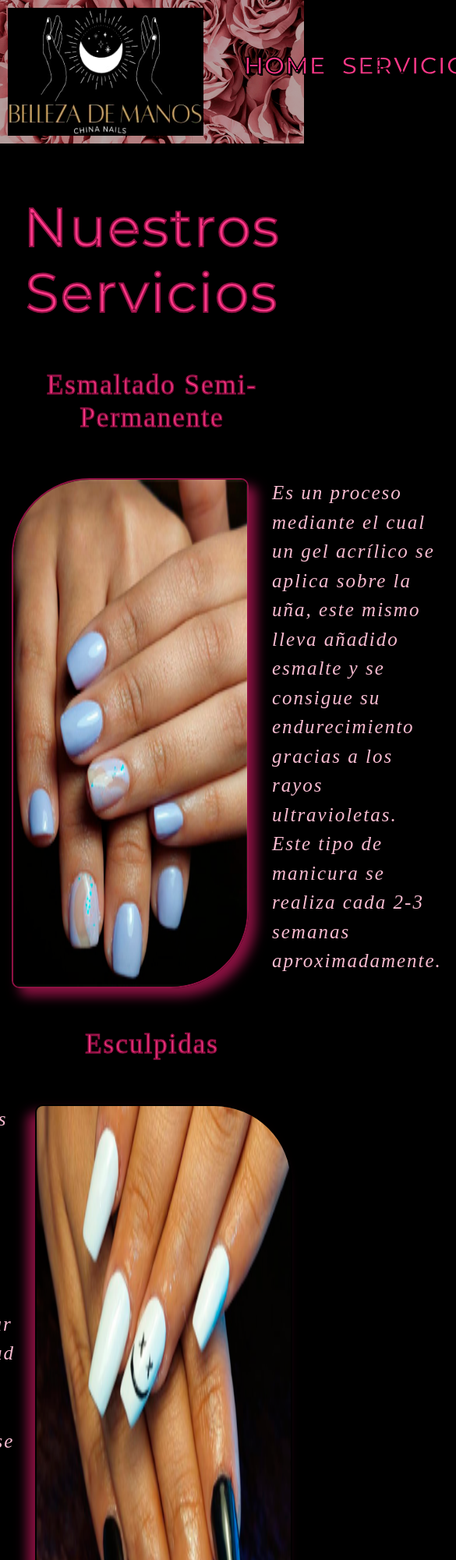
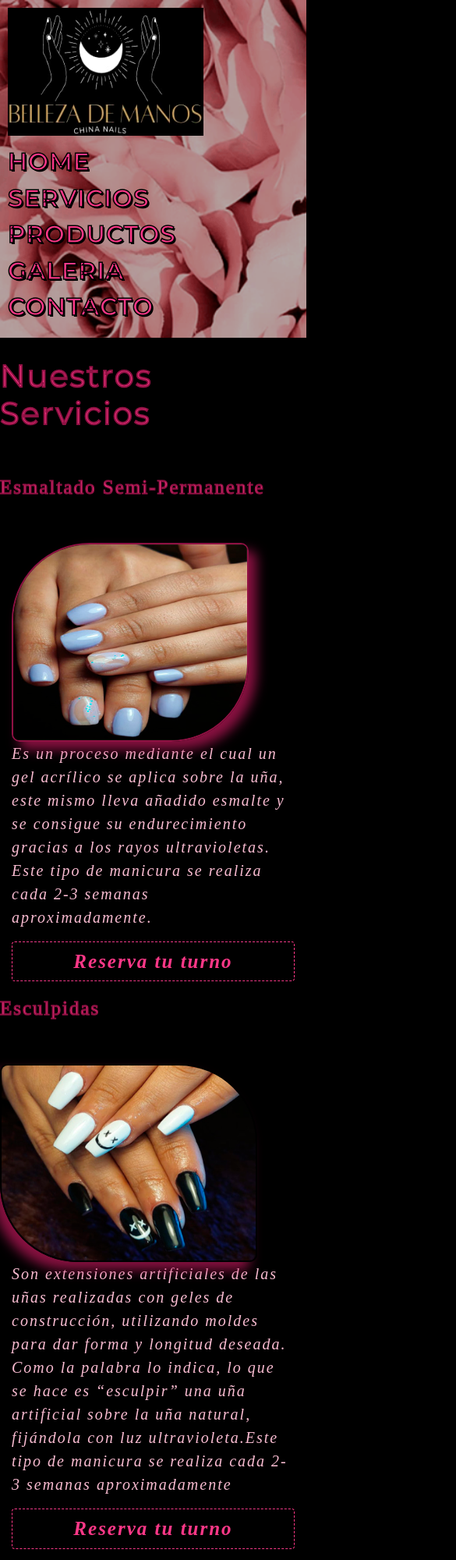
Before and after one commit to Marcos-v95/chinaNails, a website: page pages/servicios.html in a window 390 px wide. Shown: the top 2000 px of the page at 78% size, 585 px wide, since content can reach past the window. Drawn offline with nearby package versions, Linux system fonts and the light colour scheme; a web font is replaced by a local one.

Commit message:
Agrego media queries

```diff
--- a/scss/_footer.scss
+++ b/scss/_footer.scss
@@ -1,3 +1,4 @@
+/* Footer */
 $font-size:0.5em;
 footer {
     display: flex;
--- a/scss/_headerBody.scss
+++ b/scss/_headerBody.scss
@@ -1,4 +1,4 @@
-
+/* Body */
 // Estilos de body
 body {
     margin: 0px;
--- a/scss/_mainProductos.scss
+++ b/scss/_mainProductos.scss
@@ -1,3 +1,4 @@
+/* Section Productos */
 .sectionProductos {
     display: flex;
     flex-flow: row wrap;
--- a/scss/_mainServicios.scss
+++ b/scss/_mainServicios.scss
@@ -1,3 +1,4 @@
+/* Section Servicios */
 #sectionServicios {
 
     .titleServicios {
@@ -30,6 +31,11 @@
             -webkit-box-shadow: 10px 10px 15px 0px #c3185db3;
             -moz-box-shadow: 10px 10px 15px 0px #c3185db3;
             box-shadow: 10px 10px 15px 0px #c3185db3;
+            /* animation */
+            animation-name: focus-in;
+            animation-duration: 1s;
+            animation-timing-function:cubic-bezier(0.550, 0.085, 0.680, 0.530);
+            animation-fill-mode: both;
         }
     }
     .buttonLeft {
@@ -58,7 +64,13 @@
             -moz-box-shadow: -10px 10px 15px 0px rgba(195,24,93,0.7);
             box-shadow: -10px 10px 15px 0px rgba(195,24,93,0.7);
             transform: translateX(-15px);
+            /* animation */
+            animation-name: focus-in;
+            animation-duration: 1s;
+            animation-timing-function:cubic-bezier(0.550, 0.085, 0.680, 0.530);
+            animation-fill-mode: both;
         }
+
     }
     .buttonRight {
         a {
@@ -72,3 +84,16 @@
         }
     }
 }
+/* Keyframes image */
+@keyframes focus-in {
+    0% {
+      -webkit-filter: blur(12px);
+              filter: blur(12px);
+      opacity: 0;
+    }
+    100% {
+      -webkit-filter: blur(0px);
+              filter: blur(0px);
+      opacity: 1;
+    }
+  }
--- /dev/null
+++ b/scss/_mediaqueries.scss
@@ -0,0 +1,143 @@
+/* Mobile */
+@media screen and (max-width: 450px) {
+    body {
+        display: grid;
+        grid-template-columns: 1fr;
+        grid-template-rows: 1fr 1fr 1fr;
+        gap: 0px 0px;
+        grid-template-areas:
+            "header"
+            "main"
+            "footer";
+    }
+
+    /* Navbar */
+
+    nav {
+        flex-direction: column;
+        #navList ul {
+            display: block;
+            text-align: left;
+            padding: 0px;
+        }
+    }
+
+    /* Section Home */
+
+    #sectionHome {
+        text-align: left;
+        background-position: left;
+        max-width: 425px;
+        h1{
+            font-size: 70px;
+            text-align: left;
+        }
+        h2 {
+            font-size: 50px;
+            text-align: left;
+        }
+        .secondTitle {
+            font-size: 50px;
+            text-align: left;
+            text-transform: capitalize;
+        }
+    }
+
+
+    /* Section Servicios */
+
+    #sectionServicios {
+        .secondTitle {
+            font-size: 40px;
+            text-align: left;
+            text-transform: capitalize;
+        }
+        .titleServicios {
+            font-size: 25px;
+            text-align: left;
+        }
+        .textServicios {
+            padding: 0px;
+            font-size: 20px;
+            text-align:left;
+        }
+        .blockLeft {
+            margin: 0px 15px;
+            display: block;
+        }
+        .buttonLeft {
+            padding-bottom: 20px;
+            a{
+                margin: 0px 15px;
+                display: block;
+                transform: none;
+
+            }
+
+        }
+        .blockRight {
+            margin: 0px 15px;
+            display: block;
+        }
+        .buttonRight {
+            padding-bottom: 20px;
+            a{
+                margin: 0px 15px;
+                display: block;
+                transform: none;
+
+            }
+        }
+
+    }
+    footer {
+        display:block;
+        li {
+            padding: 0px 15px
+        }
+    }
+
+    /* Section contacto */
+
+    #sectionContacto{
+        table{
+            text-align: left;
+        }
+        iframe {
+            width: 275px;
+            height: 225px;
+        }
+
+    }
+}
+/* Tablet */
+@media screen and (max-width: 800px) {
+    /* Navbar */
+    nav {
+        #navList ul {
+            display: block;
+            text-align: left;
+            padding: 0px;
+        }
+    }
+    #sectionServicios{
+        .buttonLeft {
+            padding-bottom: 20px;
+            a{
+                margin: 0px 15px;
+                display: block;
+                transform: none;
+
+            }
+        }
+        .buttonRight {
+            padding-bottom: 20px;
+            a{
+                margin: 0px 15px;
+                display: block;
+                transform: none;
+
+            }
+        }
+    }
+}
--- a/scss/main.scss
+++ b/scss/main.scss
@@ -9,3 +9,4 @@
 @import 'mainGaleria';
 @import 'mainContacto';
 @import 'footer';
+@import 'mediaqueries';
```
Also changed, not shown: css/main.css.
